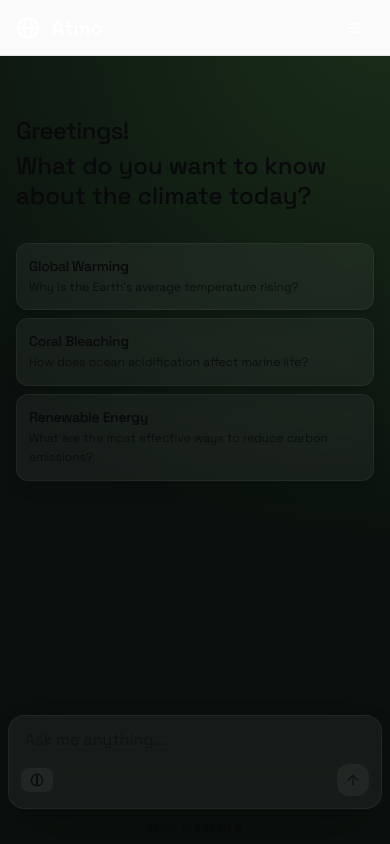
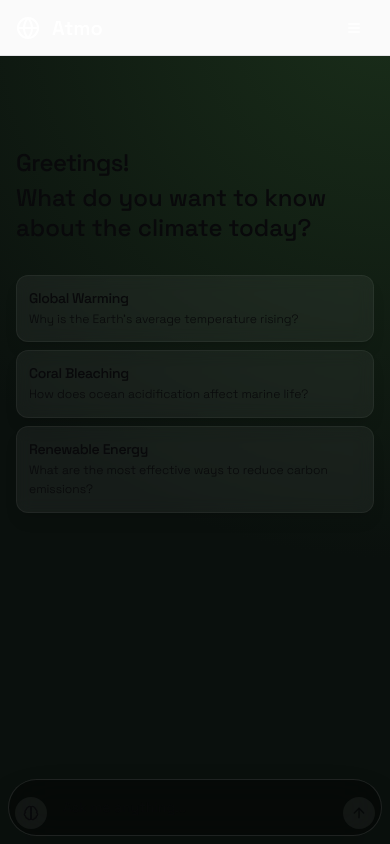
Before and after one commit to davissekai/atmo-v2, a Next.js app: page / in a window 390 px wide. Built offline with nearby package versions, Linux system fonts and the light colour scheme.

Commit message:
style: switch to capsule input layout for sleek mobile UI

```diff
--- a/components/chat.tsx
+++ b/components/chat.tsx
@@ -133,8 +133,21 @@ export function Chat() {
               e.preventDefault();
               handleSubmit();
             }}
-            className="relative border border-white/5 bg-white/5 backdrop-blur-xl shadow-2xl rounded-2xl overflow-hidden focus-within:ring-1 focus-within:ring-primary/50 transition-all duration-300"
+            className="flex items-end gap-2 p-1.5 md:p-2 border border-white/10 bg-black/40 backdrop-blur-xl shadow-2xl rounded-full overflow-hidden focus-within:ring-1 focus-within:ring-primary/50 transition-all duration-300"
           >
+            {/* Deep Think Toggle (Inline) */}
+            <button
+              type="button"
+              onClick={() => setIsDeepThink(!isDeepThink)}
+              className={cn(
+                "flex items-center justify-center size-8 md:size-10 shrink-0 rounded-full transition-all duration-300",
+                isDeepThink
+                  ? "bg-primary text-primary-foreground shadow-lg shadow-primary/20"
+                  : "bg-white/5 text-muted-foreground hover:bg-white/10"
+              )}
+            >
+              <Brain className={cn("size-4 md:size-5", isDeepThink && "animate-pulse")} />
+            </button>
 
             <PromptInputTextarea
               ref={textareaRef}
@@ -145,43 +158,22 @@ export function Chat() {
               }}
               onKeyDown={handleKeyDown}
               placeholder="Ask me anything..."
-              className="min-h-[44px] md:min-h-[60px] py-3 md:py-5 px-4 md:px-5 text-base bg-transparent placeholder:text-muted-foreground/60 resize-none !border-none !shadow-none !ring-0 focus-visible:ring-0"
+              className="flex-1 min-h-[40px] max-h-[200px] py-2.5 px-2 md:px-4 text-sm md:text-base leading-relaxed bg-transparent placeholder:text-muted-foreground/50 resize-none !border-none !shadow-none !ring-0 focus-visible:ring-0"
+              rows={1}
             />
-
-            <div className="flex items-center justify-between px-3 md:px-4 pb-3 md:pb-4">
-              {/* Deep Think Toggle */}
-              <button
-                type="button"
-                onClick={() => setIsDeepThink(!isDeepThink)}
-                className={cn(
-                  "flex items-center gap-2 px-2 md:px-3 py-1 md:py-1.5 rounded-lg text-xs font-medium transition-all duration-300",
-                  isDeepThink
-                    ? "bg-primary/20 text-primary border border-primary/30 shadow-lg shadow-primary/10"
-                    : "bg-white/5 text-muted-foreground hover:bg-white/10 border border-transparent"
-                )}
-              >
-                <Brain className={cn("size-3.5 md:size-4", isDeepThink && "animate-pulse")} />
-                <span className="hidden md:inline">Deep Think</span>
-              </button>
 
             <PromptInputSubmit
               onClick={handleSubmit}
               status={status as any}
               disabled={!input.trim() && status !== "streaming"}
               className={cn(
-                  "rounded-xl size-8 md:size-10 transition-all duration-300",
+                "rounded-full size-8 md:size-10 shrink-0 transition-all duration-300",
                 input.trim() ? "bg-primary text-primary-foreground shadow-lg shadow-primary/20" : "bg-white/10 text-muted-foreground"
               )}
             >
               <ArrowUp className="size-4 md:size-5" />
             </PromptInputSubmit>
-            </div>
-
           </PromptInput>
-
-          <div className="text-center text-[10px] text-muted-foreground/40 mt-3 font-mono uppercase tracking-widest">
-            Atmo AI Preview
-          </div>
         </div>
 
       </main>
```
Lines whose indentation alone changed are shown as unchanged.
